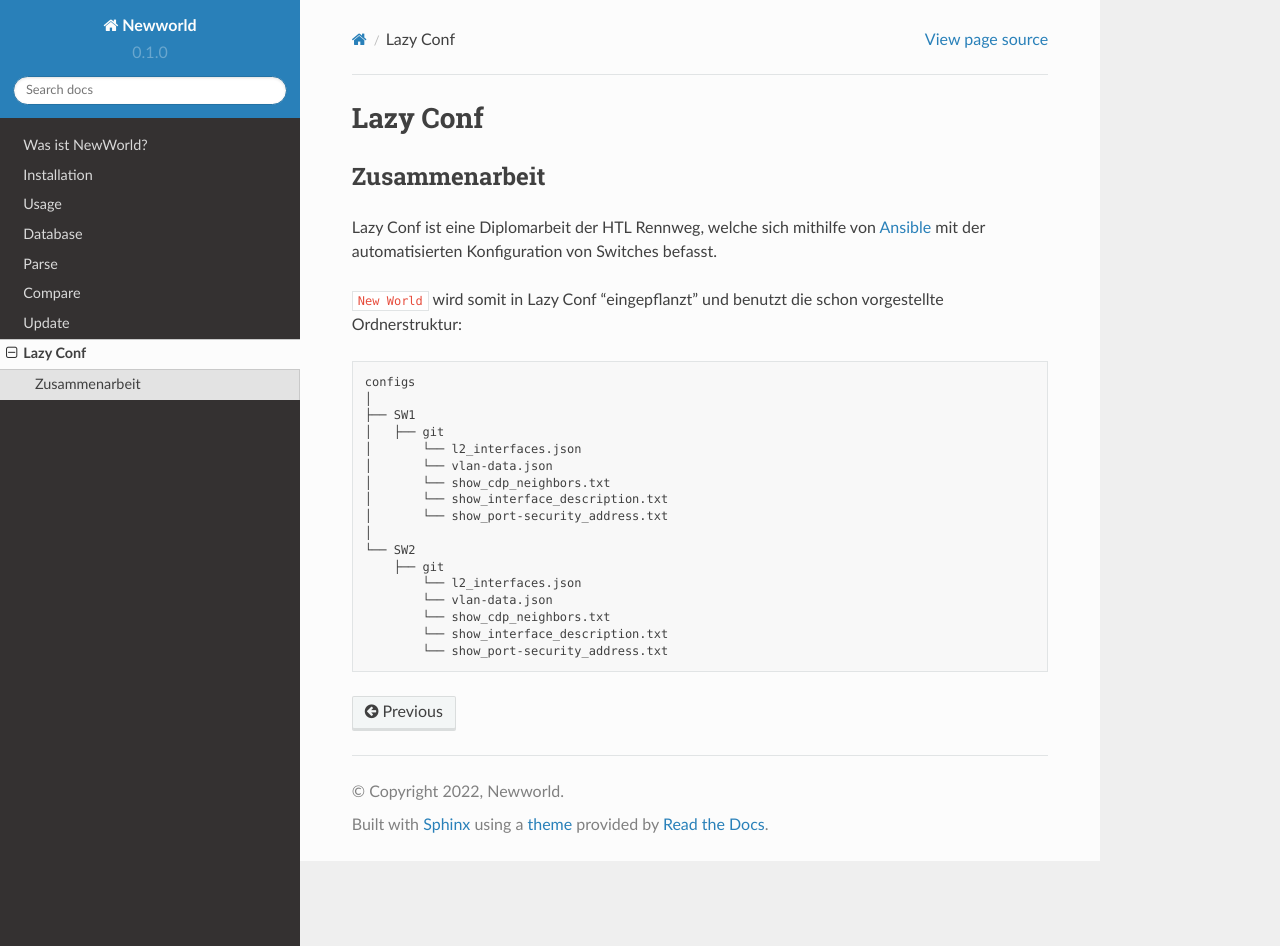
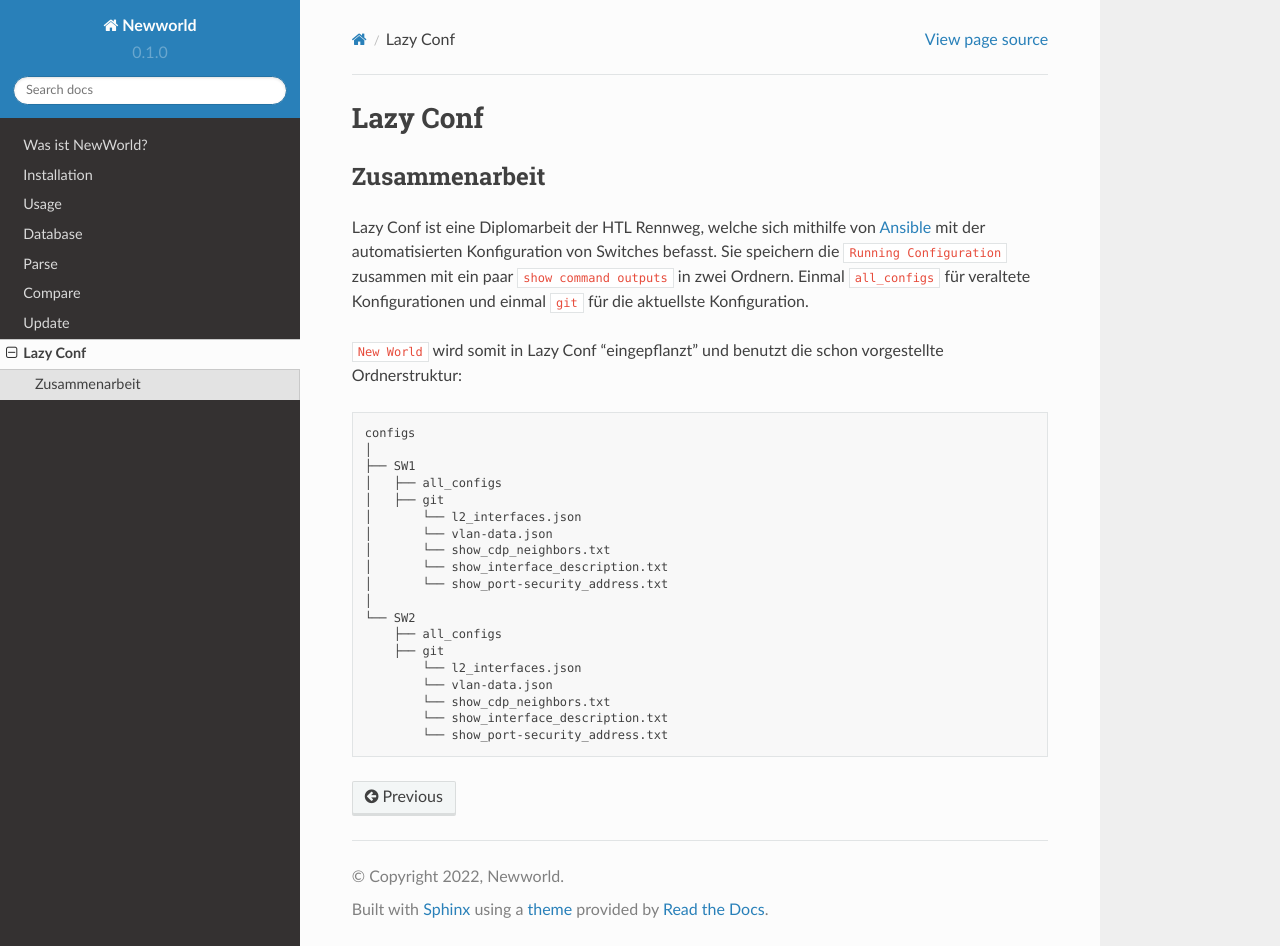
Before and after one commit to newworld-itp/NewWorld, a Sphinx documentation site: the page built from docs/source/lazyconf.rst, in a window 1280 px wide and 946 px high. Built offline with Sphinx 7.4.7 and the Read the Docs theme 2.0.0, drawn with Linux system fonts in a browser that asks for light colours.

Commit message:
Explained LazyConf Folder structure

```diff
--- a/docs/source/lazyconf.rst
+++ b/docs/source/lazyconf.rst
@@ -6,7 +6,7 @@ Lazy Conf
 Zusammenarbeit
 ------------
 
-Lazy Conf ist eine Diplomarbeit der HTL Rennweg, welche sich mithilfe von Ansible_ mit der automatisierten Konfiguration von Switches befasst.
+Lazy Conf ist eine Diplomarbeit der HTL Rennweg, welche sich mithilfe von Ansible_ mit der automatisierten Konfiguration von Switches befasst. Sie speichern die ``Running Configuration`` zusammen mit ein paar ``show command outputs`` in zwei Ordnern. Einmal ``all_configs`` für veraltete Konfigurationen und einmal ``git`` für die aktuellste Konfiguration.
 
 .. _Ansible: https://www.ansible.com/
 
@@ -17,6 +17,7 @@ Lazy Conf ist eine Diplomarbeit der HTL Rennweg, welche sich mithilfe von Ansibl
     configs
     │
     ├── SW1
+    │   ├── all_configs
     │   ├── git
     │       └── l2_interfaces.json
     │       └── vlan-data.json
@@ -25,6 +26,7 @@ Lazy Conf ist eine Diplomarbeit der HTL Rennweg, welche sich mithilfe von Ansibl
     │       └── show_port-security_address.txt
     │
     └── SW2
+        ├── all_configs
         ├── git
             └── l2_interfaces.json
             └── vlan-data.json
```
